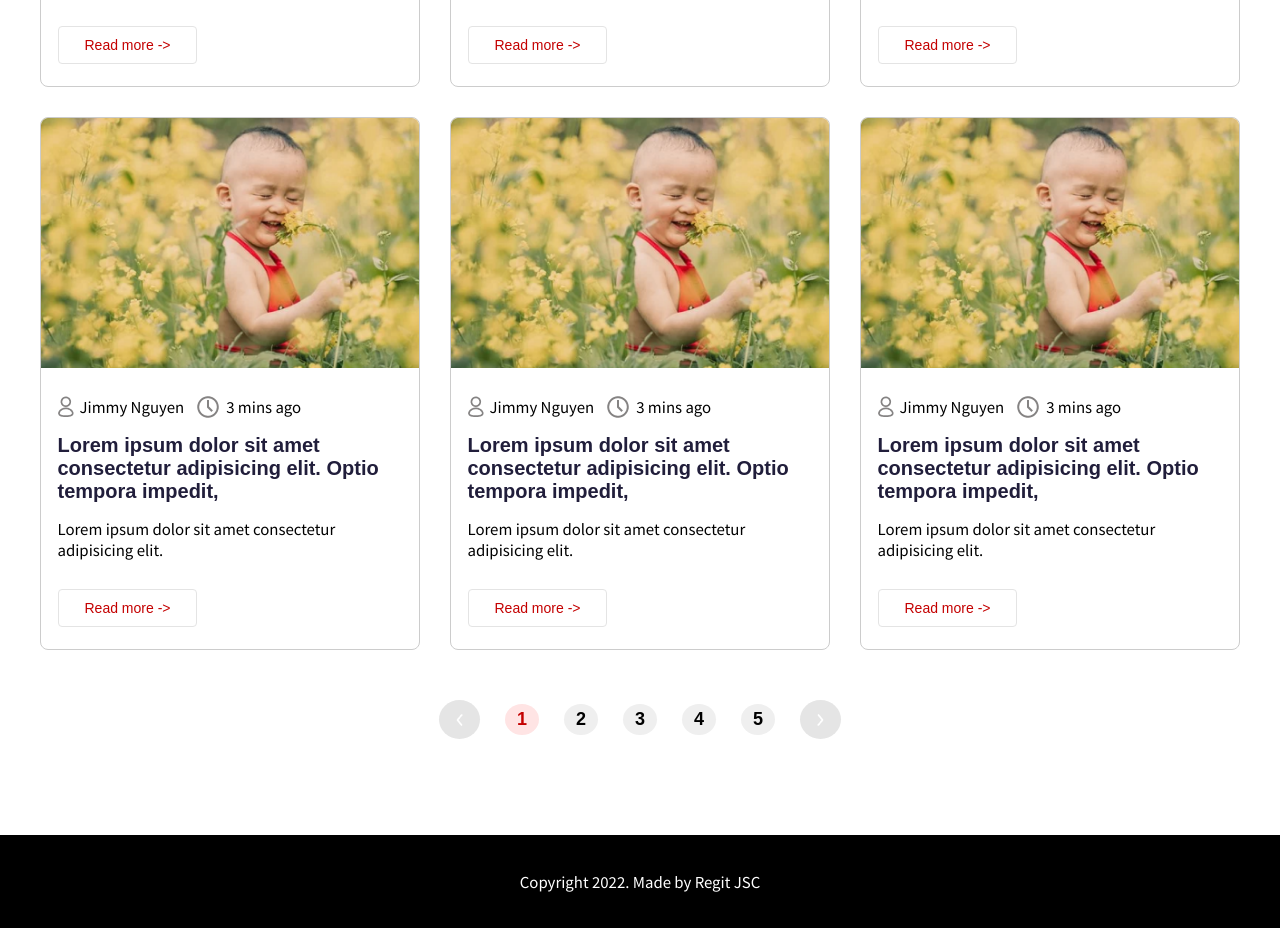
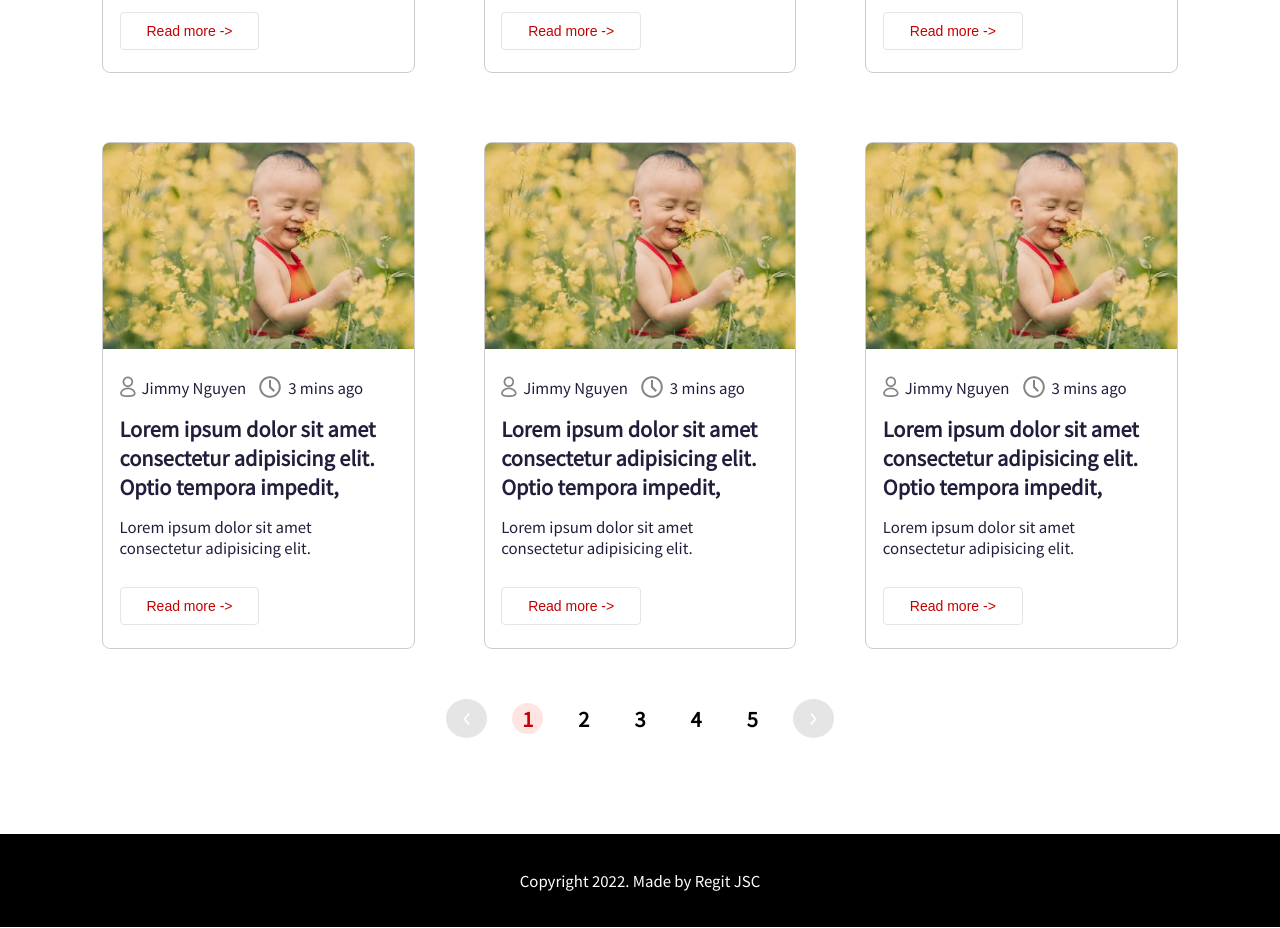
Before and after one commit to NguyenAnhQuanRegit/baitaphtml, a plain HTML site: page index.html in a window 1280 px wide. Shown: the part 1635-2563 px from the top of the page. Drawn offline with Linux system fonts and the light colour scheme; a web font is replaced by a local one.

Commit message:
fix/12092022_update_css

```diff
--- a/index.html
+++ b/index.html
@@ -246,11 +246,11 @@
                 </div>
                 <div class="pagination" id="pagination">
                     <div class="pagination__icon"><img src="./assets/img/Vector.png" alt="" class="img-fluid"></div>
-                    <button class="pagination__page active">1</button>
-                    <button class="pagination__page">2</button>
-                    <button class="pagination__page">3</button>
-                    <button class="pagination__page">4</button>
-                    <button class="pagination__page">5</button>
+                    <span class="pagination__page active">1</span>
+                    <span class="pagination__page">2</span>
+                    <span class="pagination__page">3</span>
+                    <span class="pagination__page">4</span>
+                    <span class="pagination__page">5</span>
                     <div class="pagination__icon"><img src="./assets/img/Vector2.png" alt="" class="img-fluid"></div>
                 </div>
             </section>
--- a/style.css
+++ b/style.css
@@ -16,7 +16,7 @@ body {
 }
 
 .img-fluid {
-  max-width: 100%;
+  width: 100%;
   height: auto;
 }
 
@@ -26,10 +26,10 @@ body {
 }
 
 @font-face {
-  font-family: Gilroy;
+  font-family: 'SVN-Gilroy Bold';
   font-style: normal;
   font-weight: normal;
-  src: url('./assets/font/SVN-GilroyMedium.otf');
+  src: local('SVN-Gilroy Bold'), url('SVNGilroy Bold.woff') format('woff');
 }
 
 
@@ -38,11 +38,11 @@ body {
   display: flex;
   justify-content: space-between;
   align-items: center;
-  padding: 2em 7em;
+  padding: 2em 6.8em;
   width: 100%;
   position: fixed;
   top: 0;
-  background-color: #ffffffb3;
+  background-color: #ffffffce;
   transition: top 0.3s;
 }
 
@@ -51,7 +51,7 @@ body {
   justify-content: space-between;
   background: white;
   padding: 0.6em 1.1em;
-  width: 374px;
+  width: 24.93em;
   margin-right: 20em;
   border-radius: 6px;
 }
@@ -77,11 +77,16 @@ ul.menu li {
 .menu__top {
   color: white;
   background-color: #770303;
-  padding: 5px 13px;
+  padding: 4.6px 12px;
+  border-radius: 4px;
+  text-align: center;
+  line-height: 21.72px;
+  font-size: 15px;
+  border: 1px solid #770303;
 }
 
 .menu__create-blog {
-  margin-right: 3em;
+  margin-right: 6em;
 }
 
 .my-profile {
@@ -103,15 +108,15 @@ ul.menu li {
 /* +================================================= MAIN ==========================================+ */
 .list-blog {
   width: 100%;
-  max-width: 1200px;
   margin: 0 auto;
   margin-top: 72px;
+  padding: 0 6.8em;
 }
 
 .list-blog__blog-post {
   display: grid;
   grid-template-columns: repeat(3, 1fr);
-  gap: 2em;
+  gap: 4.6em;
   margin: 2.5em auto;
 }
 
@@ -122,7 +127,6 @@ ul.menu li {
 }
 
 .list-blog__title-row__title {
-  font-family: Gilroy;
   font-size: 3.2em;
   font-weight: bolder;
   line-height: 72.4px;
@@ -149,12 +153,14 @@ ul.menu li {
 
 .post__post-item-text {
   padding: 1.5em 1.1em;
+  color: #211E3B;
 }
 
 .post__post-item-author-row {
   display: flex;
   align-items: center;
   justify-content: flex-start;
+  color: #211E3B;
 }
 
 .post__post-item-author-row * {
@@ -164,8 +170,7 @@ ul.menu li {
 }
 
 .post__post-item__title {
-  font-family: "Arial";
-  font-weight: 700;
+  font-weight: bolder;
   font-size: 20px;
   margin: 15px 0;
   color: #211E3B;
@@ -194,9 +199,9 @@ ul.menu li {
 
 .pagination__page {
   font-weight: 700;
-  font-size: 18px;
+  font-size: 20px;
   border-radius: 100%;
-  padding: 5px 12px;
+  padding: 1px 10px;
   border: none;
   cursor: pointer;
 }
@@ -296,3 +301,9 @@ ul.menu li {
     opacity: 0;
   }
 }
+
+@media screen and (min-width: 2000px) {
+  .header-middle__form-search {
+    margin-right: 90em;
+  }
+}
```
